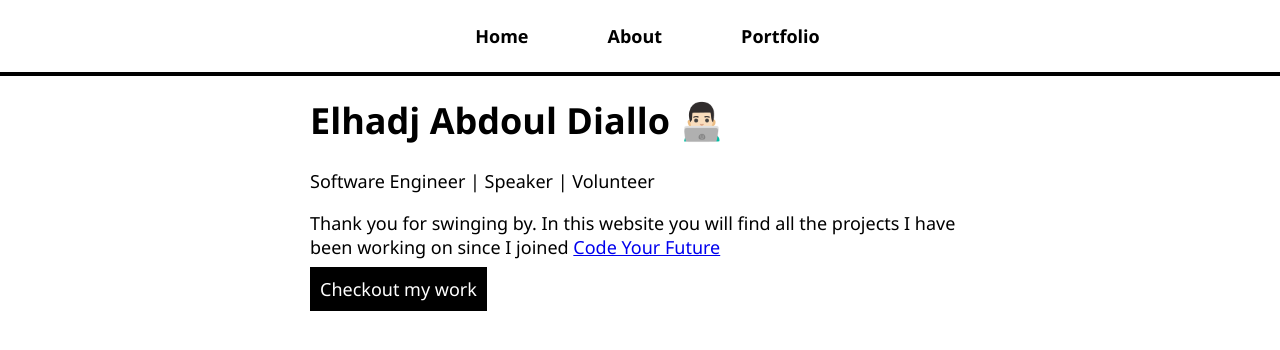
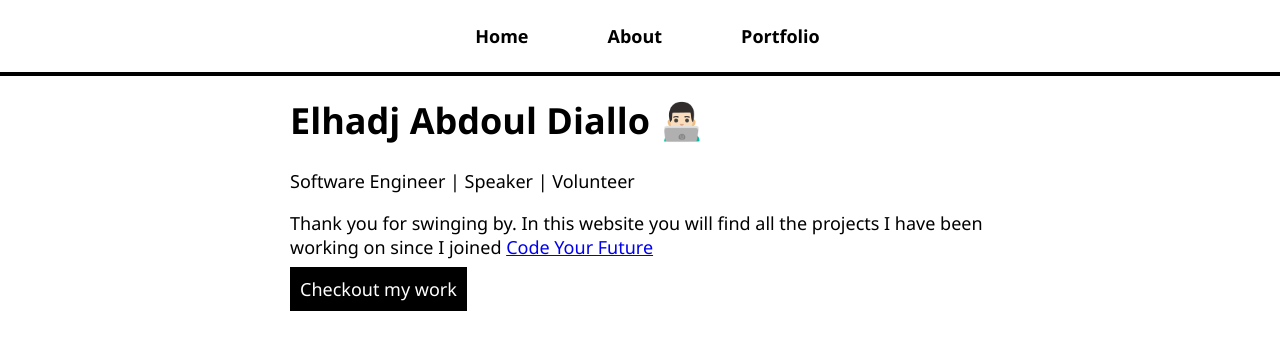
Before and after one commit to eediallo/eediallo.github.io, a React (Create React App) app in the folder my-portfolio/: page / in a window 1280 px wide. Shown: the top 350 px of the page. Built offline with nearby package versions, Linux system fonts and the light colour scheme.

Commit message:
updates page-body style on small screens

```diff
--- a/my-portfolio/src/App.css
+++ b/my-portfolio/src/App.css
@@ -189,6 +189,13 @@ nav a:hover {
     grid-template-columns: 1fr;
   }
 
+  #page-body {
+    padding-top: 72px;
+    padding-left: 20px;
+    padding-right: 20px;
+    width: 100%;
+  }
+
 }
 
 @media (min-width: 601px) and (max-width: 768px) {
@@ -209,13 +216,6 @@ nav a:hover {
   .portfolio-grid-list{
     grid-template-columns: repeat(3, 1fr);
   }
-
-  #page-body {
-    padding-top: 72px;
-    padding-left: 20px;
-    padding-right: 20px;
-    width: 100%;
-  }
 }
 
 
```
